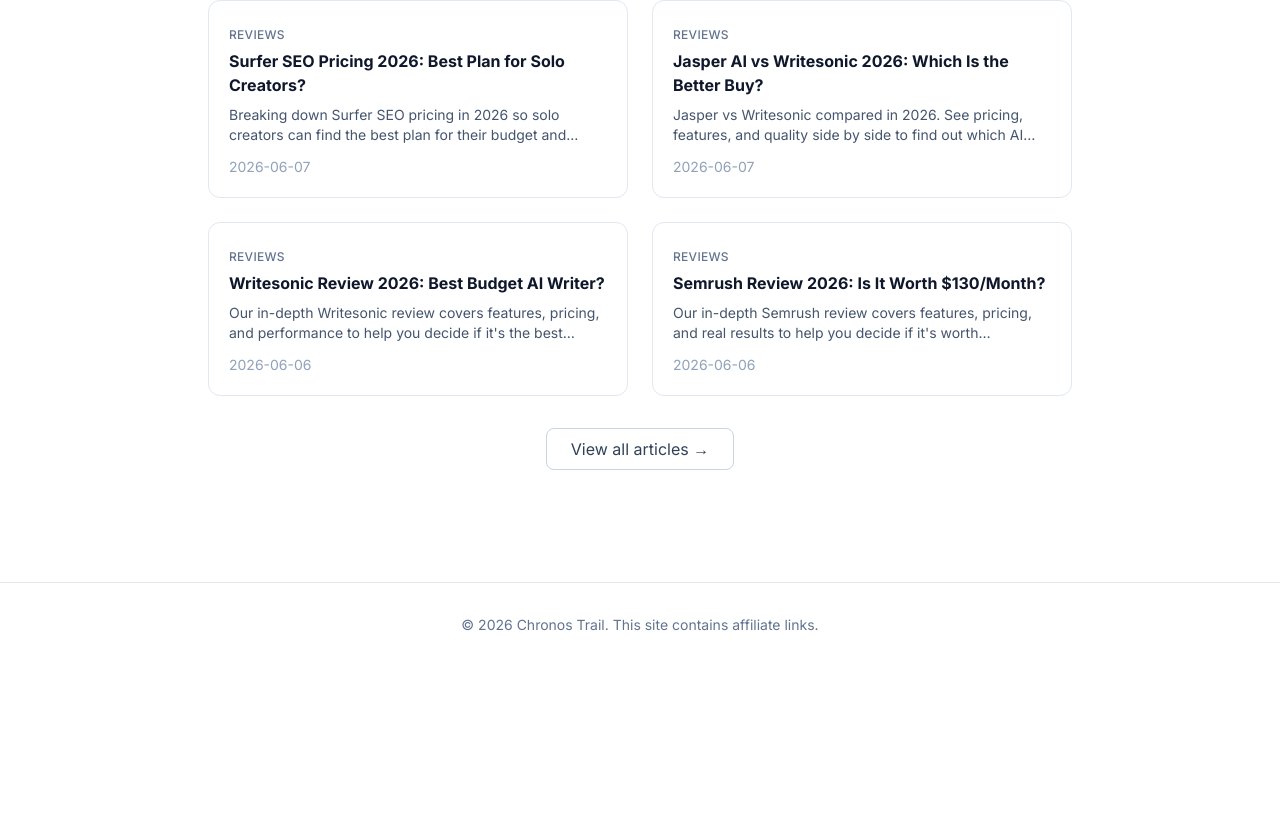
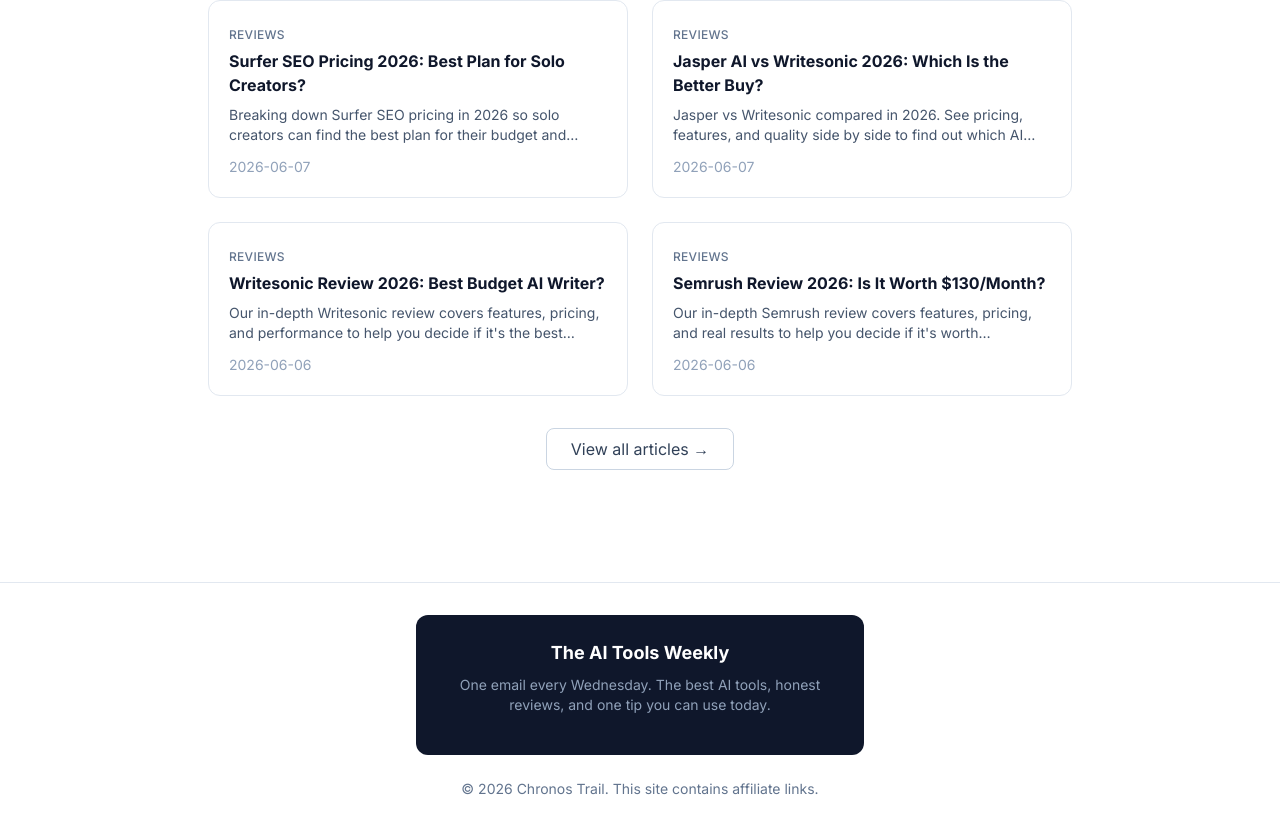
Before and after one commit to Pompoyo1/chronostrail-blog, a Next.js app: page / in a window 1280 px wide. Shown: the part 808-1639 px from the top of the page. Before the commit the page ends 1475 px from the top, so only its background shows below. Built offline with nearby package versions, Linux system fonts and the light colour scheme.

Commit message:
Add newsletter signup to footer above copyright

```diff
--- a/app/layout.tsx
+++ b/app/layout.tsx
@@ -2,6 +2,7 @@
 import { Inter } from "next/font/google";
 import "./globals.css";
 import FTCDisclosure from "@/components/FTCDisclosure";
+import EmailCapture from "@/components/EmailCapture";
 import SidebarCapture from "@/components/SidebarCapture";
 import ExitIntent from "@/components/ExitIntent";
 import Link from "next/link";
@@ -58,6 +59,9 @@
         <SidebarCapture />
         <ExitIntent />
         <footer className="border-t border-slate-200 mt-16 py-8 text-center text-sm text-slate-500">
+          <div className="max-w-md mx-auto mb-6">
+            <EmailCapture />
+          </div>
           <p>© {new Date().getFullYear()} Chronos Trail. This site contains affiliate links.</p>
         </footer>
       </body>
```
